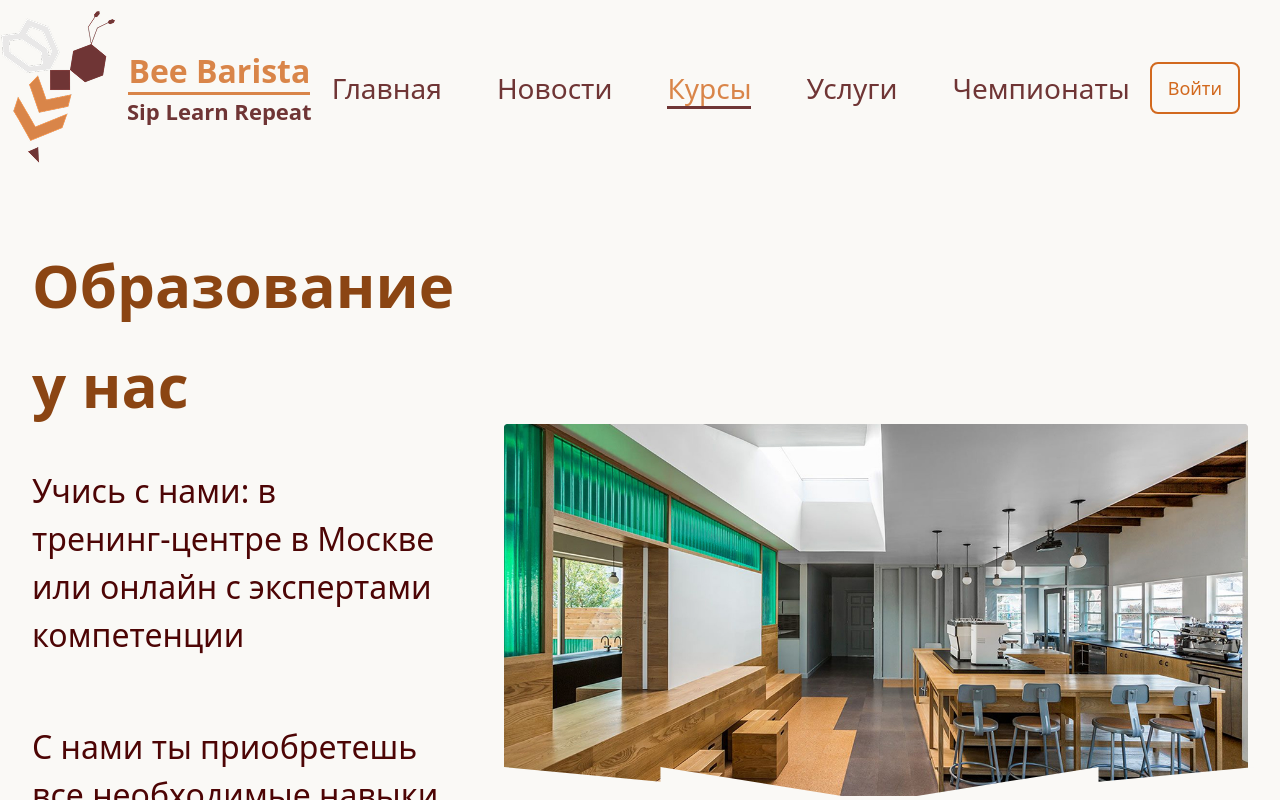
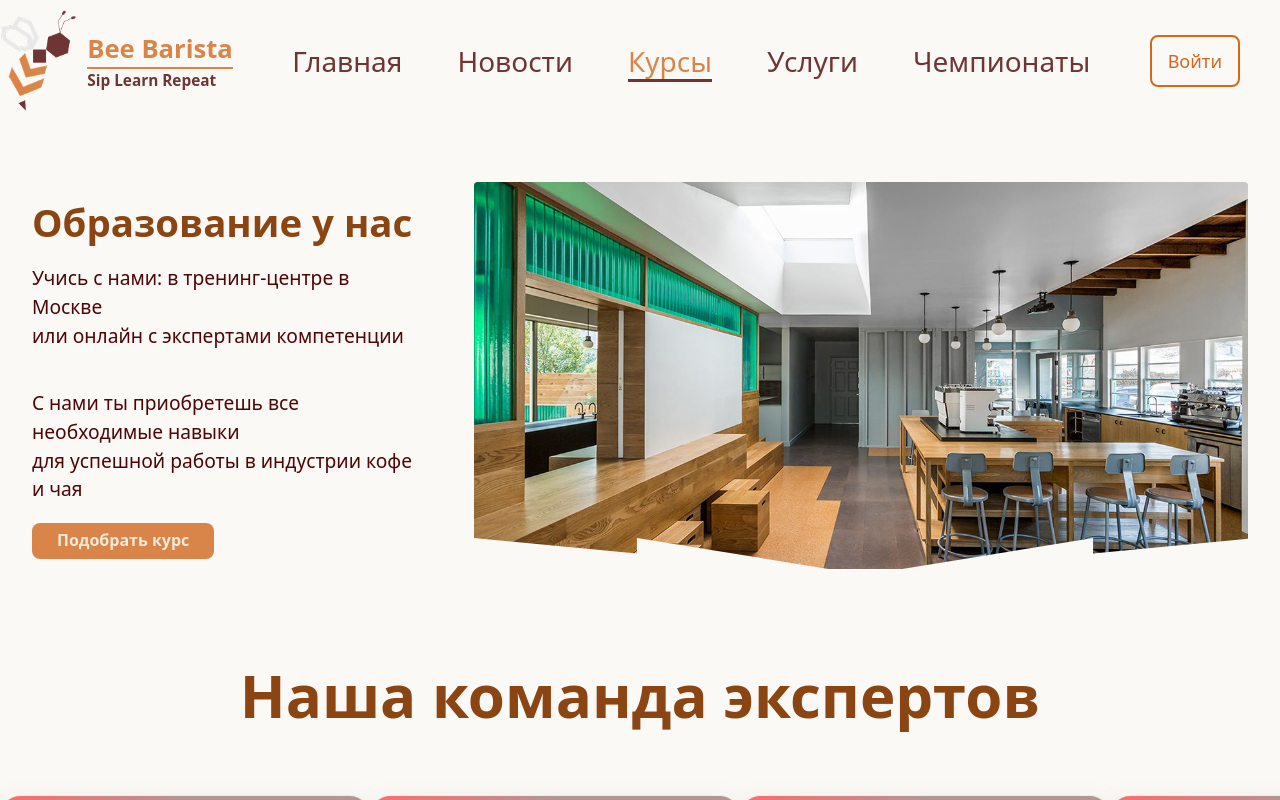
Before and after one commit to romkalan/Coffee-Tea-Mastery, a React (Vite) app: page /courses in a window 1280 px wide. Built offline with nearby package versions, Linux system fonts and the light colour scheme.

Commit message:
fix: scale down fonts, logo, cards proportionally to new content-width (1280px)

```diff
--- a/src/components/Advantages/styles.module.scss
+++ b/src/components/Advantages/styles.module.scss
@@ -9,10 +9,10 @@
 }
 
 .root h2 {
-  font-size: $font-giant;
+  font-size: clamp(2rem, 3vw, 2.5rem); /* 32px - 40px */
   align-self: flex-end;
-  line-height: 0;
-  margin-bottom: 70px;
+  line-height: 1.2;
+  margin-bottom: 40px;
 }
 
 .advantagesList {
@@ -31,12 +31,12 @@
 }
 
 .advantagesList li h3 {
-  font-size: clamp(1.875rem, 2.5vw, 2.125rem); /* 30px - 34px */
-  line-height: 38px;
+  font-size: clamp(1.25rem, 1.8vw, 1.5rem); /* 20px - 24px */
+  line-height: 1.3;
 }
 
 .advantagesList li p {
-  font-size: $font-medium;
+  font-size: clamp(1rem, 1.4vw, 1.125rem); /* 16px - 18px */
 }
 
 .advantagesList li::after {
--- a/src/components/CoursesPreview/styles.module.scss
+++ b/src/components/CoursesPreview/styles.module.scss
@@ -35,20 +35,20 @@
 
 .title {
   margin: 0;
-  font-size: $font-giant;
-  line-height: 100px;
+  font-size: clamp(2rem, 3vw, 2.5rem); /* 32px - 40px */
+  line-height: 1.2;
   text-align: left;
   color: $color-secondary;
 }
 
 .description {
-  font-size: $font-large;
+  font-size: clamp(1.125rem, 1.5vw, 1.375rem); /* 18px - 22px */
 }
 
 .button {
   @include button-primary;
   text-decoration: none;
-  font-size: 24px;
+  font-size: clamp(1rem, 1.2vw, 1.125rem); /* 16px - 18px */
   line-height: 1.2;
   width: fit-content;
 
--- a/src/components/Hero/styles.module.scss
+++ b/src/components/Hero/styles.module.scss
@@ -8,7 +8,7 @@
 }
 
 .heroText {
-  max-width: 850px;
+  max-width: 650px;
   text-align: left;
   display: flex;
   flex-direction: column;
@@ -17,19 +17,19 @@
 
 .heroTitle {
   margin: 0 auto;
-  font-size: clamp(3.75rem, 7.5vw, 5.625rem); /* 60px - 90px, было 90px */
-  line-height: clamp(3.125rem, 6.25vw, 6.25rem); /* 50px - 100px */
+  font-size: clamp(2.5rem, 4vw, 3.75rem); /* 40px - 60px */
+  line-height: clamp(2.5rem, 4.5vw, 4.375rem); /* 40px - 70px */
   color: mixins.$color-secondary;
 }
 
 .heroSpan {
-  font-size: clamp(1.875rem, 3.5vw, 2.875rem); /* 30px - 46px, было 46px */
+  font-size: clamp(1.25rem, 2vw, 1.75rem); /* 20px - 28px */
 }
 
 .heroButton {
   @include mixins.button-primary;
   text-decoration: none;
-  font-size: 24px;
+  font-size: clamp(1rem, 1.5vw, 1.25rem); /* 16px - 20px */
   line-height: 1.2;
   width: fit-content;
 
--- a/src/components/Logo/styles.module.scss
+++ b/src/components/Logo/styles.module.scss
@@ -10,7 +10,7 @@
 }
 
 .logoImage {
-  height: 155px;
+  height: clamp(80px, 8vw, 110px);
 }
 
 .logoText {
@@ -22,7 +22,7 @@
 .logoTitle {
   margin: 0;
   color: mixins.$color-accent;
-  font-size: mixins.$font-large;
+  font-size: clamp(1.25rem, 2vw, 1.75rem); /* 20px - 28px */
   align-self: center;
   position: relative;
 }
@@ -33,12 +33,12 @@
   left: 0;
   bottom: 0;
   width: 100%;
-  height: 3px;
+  height: 2px;
   background-color: mixins.$color-accent;
 }
 
 .logoSubTitle {
   margin: 0;
-  font-size: clamp(1.125rem, 2vw, 1.375rem); /* 18px - 22px */
+  font-size: clamp(0.875rem, 1.2vw, 1rem); /* 14px - 16px */
   color: mixins.$color-primary;
 }
--- a/src/components/Service/styles.module.scss
+++ b/src/components/Service/styles.module.scss
@@ -1,7 +1,8 @@
 @use "../../styles/mixins";
 
 .root {
-  width: 575px;
+  width: 100%;
+  min-width: 0;
   @include mixins.card-style;
 
   &:hover {
@@ -16,16 +17,16 @@
 }
 
 .description {
-  padding: 0 25px 72px;
+  padding: 0 20px 48px;
   text-align: left;
 }
 
 .descriptionTitle {
-  font-size: clamp(1.5rem, 2.5vw, 1.75rem); /* 24px - 28px */
-  line-height: 32px;
-  margin-bottom: 10px;
+  font-size: clamp(1.125rem, 1.8vw, 1.375rem); /* 18px - 22px */
+  line-height: 28px;
+  margin-bottom: 8px;
   color: mixins.$color-accent;
-  min-height: 70px;
+  min-height: 60px;
 }
 
 .descriptionInfo {
@@ -37,8 +38,8 @@
 .descriptionText {
   display: flex;
   flex-direction: column;
-  font-size: clamp(1.125rem, 2vw, 1.25rem); /* 18px - 20px */
-  line-height: 30px;
+  font-size: clamp(0.875rem, 1.2vw, 1rem); /* 14px - 16px */
+  line-height: 24px;
 }
 
 .linkButton {
--- a/src/components/Services/styles.module.scss
+++ b/src/components/Services/styles.module.scss
@@ -6,11 +6,11 @@
 }
 
 .title {
-  font-size: clamp(2.5rem, 4vw, 3.75rem); /* 40px - 60px, было 60px */
+  font-size: clamp(2rem, 3vw, 2.5rem); /* 32px - 40px */
   @include flex-center;
   flex-direction: column;
-  line-height: 0;
-  margin-bottom: 100px;
+  line-height: 1.2;
+  margin-bottom: 60px;
   color: $color-secondary;
 }
 
```
